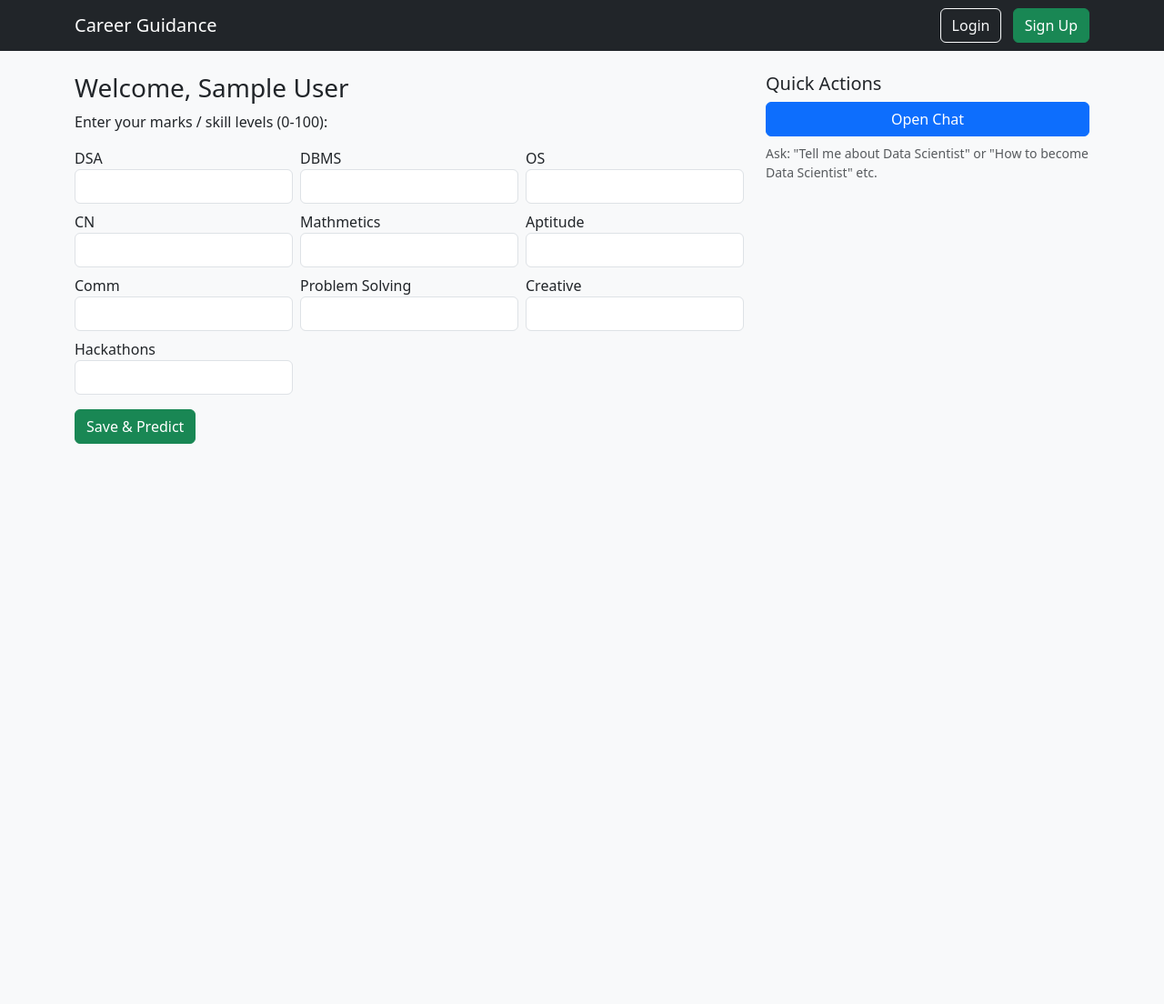
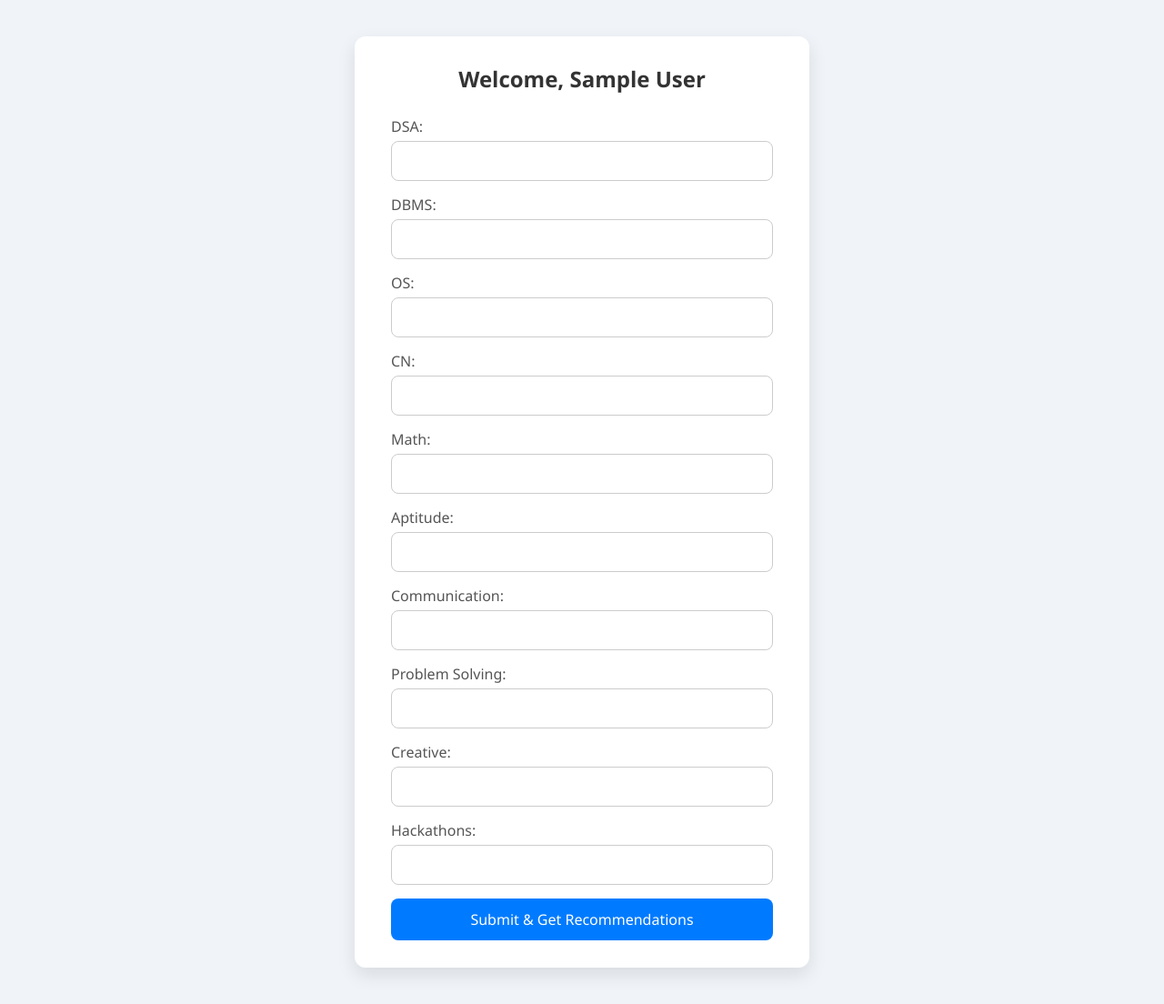
Before and after one commit to SiddhiSinghal/JIIT-AI-for-Holistic-Guidance, a Flask app: page /dashboard in a window 1280 px wide. Shown: the whole page at 91% size. Before the commit the page ends 488 px from the top, so only its background shows below. Run offline with Flask 3, Linux system fonts and the light colour scheme; the visitor is signed in with stand-in values (Sample User, id 1).

Commit message:
modifications

```diff
--- a/agents/communication_test.py
+++ /dev/null
@@ -1,5 +0,0 @@
-# agents/communication_test.py
-from agents.creativity_test import get_feedback
-
-def assess_communication(text):
-    return get_feedback(text)
--- a/app.py
+++ b/app.py
@@ -2,10 +2,10 @@ from flask import Flask, render_template, request, redirect, url_for, flash, jso
 from flask_sqlalchemy import SQLAlchemy
 from flask_login import LoginManager, login_user, logout_user, login_required, current_user
 from models import db, User, UserScores
-from orchestrator import decide_and_call
 from dotenv import load_dotenv
 from openai import OpenAI
 import os
+from agents.job_recommendation import recommend_jobs
 
 # Load .env
 load_dotenv()
@@ -22,113 +22,100 @@ db.init_app(app)
 
 login_manager = LoginManager()
 login_manager.init_app(app)
-login_manager.login_view = "login"
+login_manager.login_view = 'login'
 
+from orchestrator import decide_and_call
 
 @login_manager.user_loader
 def load_user(user_id):
     return User.query.get(int(user_id))
 
 
-@app.route("/")
+@app.route('/')
 def home():
-    return render_template("index.html")
+    return render_template('home.html')
 
-
-@app.route("/signup", methods=["GET", "POST"])
-def signup():
-    if request.method == "POST":
-        name = request.form["name"]
-        email = request.form["email"]
-        password = request.form["password"]
-
-        if User.query.filter_by(email=email).first():
-            flash("Email already registered!", "danger")
-            return redirect(url_for("signup"))
-
-        new_user = User(name=name, email=email)
-        new_user.set_password(password)
-        db.session.add(new_user)
-        db.session.commit()
-
-        flash("Signup successful! Please login.", "success")
-        return redirect(url_for("login"))
-
-    return render_template("signup.html")
-
-
-@app.route("/login", methods=["GET", "POST"])
+# ----------------- AUTH -----------------
+@app.route('/login', methods=['GET','POST'])
 def login():
-    if request.method == "POST":
-        email = request.form["email"]
-        password = request.form["password"]
-
+    if request.method == 'POST':
+        email = request.form['email']
+        password = request.form['password']
         user = User.query.filter_by(email=email).first()
         if user and user.check_password(password):
             login_user(user)
-            return redirect(url_for("dashboard"))
-        else:
-            flash("Invalid email or password!", "danger")
-
-    return render_template("login.html")
+            return redirect(url_for('dashboard'))
+        flash("Invalid credentials")
+    return render_template('login.html')
 
 
-@app.route("/logout")
+@app.route('/signup', methods=['GET','POST'])
+def signup():
+    if request.method == 'POST':
+        name = request.form['name']
+        email = request.form['email']
+        password = request.form['password']
+        user = User(name=name, email=email)
+        user.set_password(password)
+        db.session.add(user)
+        db.session.commit()
+        flash("Signup successful. Login now!")
+        return redirect(url_for('login'))
+    return render_template('signup.html')
+
+
+@app.route('/logout')
+@login_required
 def logout():
     logout_user()
-    return redirect(url_for("home"))
+    return redirect(url_for('home'))
+
+# ----------------- DASHBOARD -----------------
+@app.route('/dashboard')
+@login_required
+def dashboard():
+    return render_template('dashboard.html', user=current_user)
 
 
-@app.route("/dashboard", methods=["GET", "POST"])
+# ----------------- SUBMIT SCORES -----------------
+@app.route("/submit_scores", methods=["POST"])
 @login_required
-def dashboard():
-    if request.method == "POST":
-        scores = UserScores(
-            user_id=current_user.id,
-            dsa=request.form["dsa"],
-            dbms=request.form["dbms"],
-            os=request.form["os"],
-            cn=request.form["cn"],
-            math=request.form["math"],
-            aptitude=request.form["aptitude"],
-            comm=request.form["comm"],
-            problem_solving=request.form["problem_solving"],
-            creative=request.form["creative"],
-            hackathons=request.form["hackathons"],
-        )
-        db.session.add(scores)
-        db.session.commit()
-        flash("Scores saved successfully!", "success")
-        return redirect(url_for("chat"))
+def submit_scores():
+    # Collect user scores
+    scores = {k: int(request.form[k]) for k in [
+        "dsa","dbms","os","cn","math","aptitude","comm","problem_solving","creative","hackathons"
+    ]}
+    # Save scores
+    user_score = UserScores(user_id=current_user.id, **scores)
+    db.session.add(user_score)
+    db.session.commit()
 
-    return render_template("dashboard.html", user=current_user)
+    # Get top 3 jobs (recommend_jobs takes no parameters)
+    from agents.job_recommendation import recommend_jobs
+    top_jobs = recommend_jobs()  # Must return a list: ["Software Engineer", "Data Scientist", "Network Engineer"]
+
+    # Format nicely for HTML
+    top_jobs_str = "<br>".join([f"{i+1}. {job}" for i, job in enumerate(top_jobs)])
 
 
-@app.route("/chat", methods=["GET", "POST"])
+    initial_message = f"Hello, {current_user.name} 👋<br>Based on your scores, here are your top 3 job recommendations:<br>{top_jobs_str}<br><br>You can now ask about any job or request a roadmap."
+
+    # Render chat page and send initial message
+    return render_template("chat.html", initial_message=initial_message, user=current_user)
+
+
+# ----------------- CHAT ROUTE -----------------
+@app.route('/chat', methods=['POST'])
 @login_required
 def chat():
-    if request.method == "POST":
-        data = request.get_json()
-        user_message = data.get("message")
+    try:
+        user_msg = request.json.get("message")
+        user_scores = {}  # Or fetch from DB if you want personalized job recommendations
+        response = decide_and_call(user_msg, user_scores=user_scores)  # removed user_name if not in orchestrator
+        return jsonify({"reply": response['payload']})
+    except Exception as e:
+        print("Error in chat:", e)
+        return jsonify({"reply": "Something went wrong."})
 
-        try:
-            response = client.chat.completions.create(
-                model="gpt-3.5-turbo",
-                messages=[
-                    {"role": "system", "content": "You are a helpful career guidance assistant."},
-                    {"role": "user", "content": user_message}
-                ]
-            )
-            bot_reply = response.choices[0].message.content
-            return jsonify({"reply": bot_reply})
-        except Exception as e:
-            return jsonify({"error": str(e)})
-
-    return render_template("chat.html", user=current_user)
-
-
-
-if __name__ == "__main__":
-    with app.app_context():
-        db.create_all()
+if __name__ == '__main__':
     app.run(debug=True)
--- a/templates/dashboard.html
+++ b/templates/dashboard.html
@@ -1,41 +1,116 @@
-{% extends "base.html" %}
-{% block content %}
-<div class="row">
-  <div class="col-md-8">
-    <h3>Welcome, {{ current_user.name }}</h3>
-    <p>Enter your marks / skill levels (0-100):</p>
-    <form method="post">
-      <div class="row g-2">
-        <div class="col-md-4"><label>DSA</label><input name="dsa" class="form-control" type="number" min="0" max="100"></div>
-        <div class="col-md-4"><label>DBMS</label><input name="dbms" class="form-control" type="number" min="0" max="100"></div>
-        <div class="col-md-4"><label>OS</label><input name="os" class="form-control" type="number" min="0" max="100"></div>
-        <div class="col-md-4"><label>CN</label><input name="cn" class="form-control" type="number" min="0" max="100"></div>
-        <div class="col-md-4"><label>Mathmetics</label><input name="math" class="form-control" type="number" min="0" max="100"></div>
-        <div class="col-md-4"><label>Aptitude</label><input name="aptitude" class="form-control" type="number" min="0" max="100"></div>
-        <div class="col-md-4"><label>Comm</label><input name="comm" class="form-control" type="number" min="0" max="100"></div>
-        <div class="col-md-4"><label>Problem Solving</label><input name="problem_solving" class="form-control" type="number" min="0" max="100"></div>
-        <div class="col-md-4"><label>Creative</label><input name="creative" class="form-control" type="number" min="0" max="100"></div>
-        <div class="col-md-4"><label>Hackathons</label><input name="hackathons" class="form-control" type="number" min="0" max="100"></div>
-      </div>
-      <button type="submit" class="btn btn-success mt-3">Save & Predict</button>
+<!DOCTYPE html>
+<html lang="en">
+<head>
+  <meta charset="UTF-8">
+  <meta name="viewport" content="width=device-width, initial-scale=1.0">
+  <title>Dashboard - Career Guidance</title>
+  <style>
+    /* Reset some default styles */
+    * {
+      box-sizing: border-box;
+      margin: 0;
+      padding: 0;
+      font-family: 'Segoe UI', Tahoma, Geneva, Verdana, sans-serif;
+    }
+
+    body {
+      background: #f0f4f8;
+      display: flex;
+      justify-content: center;
+      align-items: flex-start;
+      padding: 40px 20px;
+    }
+
+    .container {
+      background: #fff;
+      padding: 30px 40px;
+      border-radius: 12px;
+      box-shadow: 0 8px 20px rgba(0,0,0,0.1);
+      max-width: 500px;
+      width: 100%;
+    }
+
+    h2 {
+      text-align: center;
+      color: #333;
+      margin-bottom: 25px;
+    }
+
+    form label {
+      display: block;
+      margin-bottom: 5px;
+      color: #555;
+      font-weight: 500;
+    }
+
+    form input[type="number"] {
+      width: 100%;
+      padding: 10px;
+      margin-bottom: 15px;
+      border: 1px solid #ccc;
+      border-radius: 8px;
+      font-size: 16px;
+      transition: border-color 0.3s;
+    }
+
+    form input[type="number"]:focus {
+      border-color: #007bff;
+      outline: none;
+    }
+
+    button {
+      width: 100%;
+      padding: 12px;
+      background: #007bff;
+      color: #fff;
+      font-size: 16px;
+      border: none;
+      border-radius: 8px;
+      cursor: pointer;
+      transition: background 0.3s;
+    }
+
+    button:hover {
+      background: #0056b3;
+    }
+  </style>
+</head>
+<body>
+  <div class="container">
+    <h2>Welcome, {{ user.name }}</h2>
+    <form action="/submit_scores" method="POST">
+      <label>DSA:</label>
+      <input type="number" name="dsa" required>
+
+      <label>DBMS:</label>
+      <input type="number" name="dbms" required>
+
+      <label>OS:</label>
+      <input type="number" name="os" required>
+
+      <label>CN:</label>
+      <input type="number" name="cn" required>
+
+      <label>Math:</label>
+      <input type="number" name="math" required>
+
+      <label>Aptitude:</label>
+      <input type="number" name="aptitude" required>
+
+      <label>Communication:</label>
+      <input type="number" name="comm" required>
+
+      <label>Problem Solving:</label>
+      <input type="number" name="problem_solving" required>
+
+      <label>Creative:</label>
+      <input type="number" name="creative" required>
+
+      <label>Hackathons:</label>
+      <input type="number" name="hackathons" required>
+
+      <button type="submit">Submit & Get Recommendations</button>
     </form>
-
-    {% if predicted %}
-      <div class="mt-4">
-        <h5>Predicted top job roles:</h5>
-        <ul>
-          {% for p in predicted %}
-            <li>{{ p }}</li>
-          {% endfor %}
-        </ul>
-      </div>
-    {% endif %}
   </div>
-
-  <div class="col-md-4">
-    <h5>Quick Actions</h5>
-    <a class="btn btn-primary w-100 mb-2" href="{{ url_for('chat') }}">Open Chat</a>
-    <p class="text-muted small">Ask: "Tell me about Data Scientist" or "How to become Data Scientist" etc.</p>
-  </div>
-</div>
-{% endblock %}
+</body>
+</html>
```
Also changed, not shown: agents/aptitude_test.py (deleted, +0 -21 lines), agents/coding_test.py (deleted, +0 -40 lines), agents/creativity_test.py (deleted, +0 -30 lines), agents/job_recommendation.py (+47 -29 lines), agents/train_job_model.py (added, +37 -0 lines), orchestrator.py (+19 -41 lines), templates/chat.html (+18 -23 lines), agents/Student Placement.csv (renamed from Student Placement.csv), agents/__init__.py (deleted), templates/home.html (renamed from templates/index.html), 2 other files.
